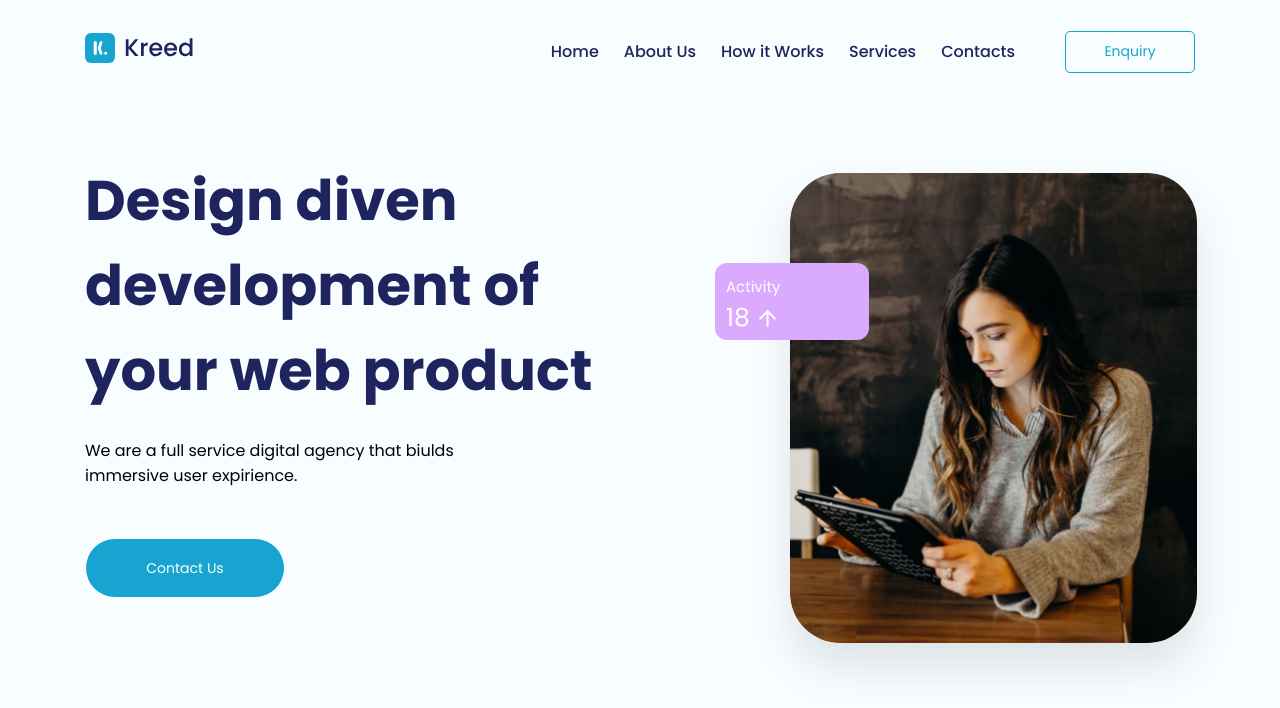
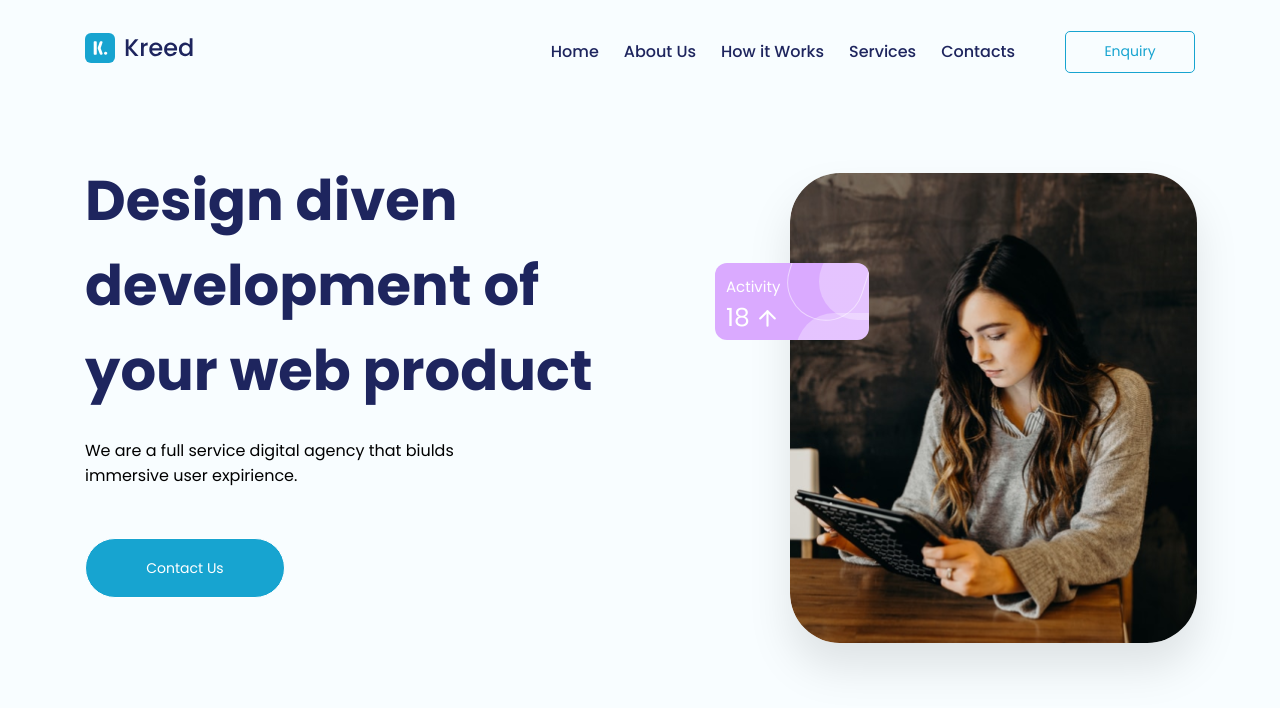
Before and after one commit to GuiAbade/LandingPage, a React (Vite) app: page / in a window 1280 px wide. Shown: the top 708 px of the page. Built offline with nearby package versions, Linux system fonts and the light colour scheme.

Commit message:
Concluindo configuração e estilização da Activity

```diff
--- a/src/molecules/CardActivity/index.tsx
+++ b/src/molecules/CardActivity/index.tsx
@@ -5,8 +5,12 @@ const CardActivity = () => (
   <S.Container>
     <small>Activity</small>
     <div>
-     <span>18</span>
+      <span>18</span>
       <FiArrowUp size={25} color="#FFF"/></div>
+
+      <i className='circle1'></i>
+      <i className='circle2'></i>
+      <i className='circle3'></i>
   </S.Container>
 
 );
--- a/src/molecules/CardActivity/styles.ts
+++ b/src/molecules/CardActivity/styles.ts
@@ -11,6 +11,7 @@ export const Container = styled.div`
   border-radius: 12px;
   text-align: left;
   padding: 11px;
+  overflow: hidden;
 
   small {
     font-size: 15px;
@@ -26,4 +27,39 @@ export const Container = styled.div`
       margin-right: 5px;
     }
   }
+
+  i{
+    width: 150px;
+    height: 77px;
+    position: absolute;
+    border-radius: 55px;
+
+    &.circle1{
+      left: 104px;
+      top: -20px;
+      background: linear-gradient(
+        0deg,
+        rgba(255, 255, 255, 0.3),
+        rgba(255, 255, 255, 0.3)
+      );
+    }
+
+    &.circle2 {
+      background: linear-gradient(
+        0deg,
+        rgba(255, 255, 255, 0.3),
+        rgba(255, 255, 255, 0.3)
+        );
+      left: 81px;
+      bottom: -50px;
+      transform: rotate()(45deg);
+    }
+
+    &.circle3 {
+      border: 1px solid rgba(255, 255, 255, 0.5);
+      transform: rotate(-72deg);
+      top: -54px;
+      left: 47px;
+    }
+  }
 `;
```
